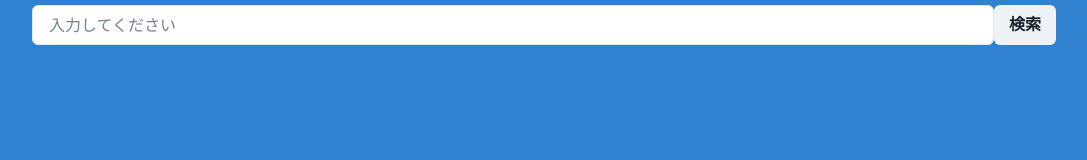
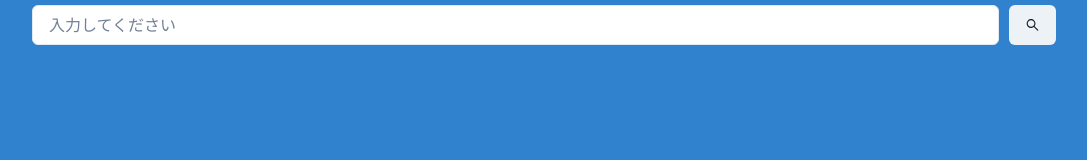
Before and after one commit to takuyashimura/P-task, a React (Create React App) app in the folder react-ts-app/: page / in a window 1280 px wide. Shown: the top 160 px of the page, without its empty margins (96-1183 px from the left). Built offline with nearby package versions, Linux system fonts and the light colour scheme.

Commit message:
検索ボタンをアイコンに変更

```diff
--- a/react-ts-app/package.json
+++ b/react-ts-app/package.json
@@ -4,6 +4,7 @@
   "private": true,
   "dependencies": {
     "@chakra-ui/utils": "^2.0.14",
+    "@react-icons/all-files": "^4.1.0",
     "@testing-library/jest-dom": "^5.16.5",
     "@testing-library/react": "^13.4.0",
     "@testing-library/user-event": "^13.5.0",
@@ -13,6 +14,7 @@
     "@types/react-dom": "^18.2.4",
     "react": "^18.2.0",
     "react-dom": "^18.2.0",
+    "react-icons": "^4.8.0",
     "react-scripts": "5.0.1",
     "typescript": "^4.9.5",
     "web-vitals": "^2.1.4"
--- /dev/null
+++ b/react-ts-app/src/conponent/icon.tsx
@@ -0,0 +1,13 @@
+import { AiOutlineSearch } from 'react-icons/ai';
+
+const Icon = ({ name }: any) => {
+  switch (name) {
+    case '検索':
+      return <AiOutlineSearch />;
+
+    default:
+      return null;
+  }
+};
+
+export default Icon;
--- a/react-ts-app/src/conponent/searchButton.tsx
+++ b/react-ts-app/src/conponent/searchButton.tsx
@@ -1,5 +1,6 @@
 import { Button } from '@chakra-ui/react';
 import { VFC, memo } from 'react';
+import Icon from './icon';
 type Props = {
   handleRequest: any;
   loading: boolean;
@@ -21,7 +22,7 @@ export const SearchButton: VFC<Props> = memo((props) => {
             color: 'red.200',
           }}
         >
-          検索{' '}
+          <Icon name="検索" />{' '}
         </Button>
       ) : inputValue !== '' ? (
         <Button
@@ -37,7 +38,7 @@ export const SearchButton: VFC<Props> = memo((props) => {
             handleRequest();
           }}
         >
-          検索{' '}
+          <Icon name="検索" />{' '}
         </Button>
       ) : (
         <Button
@@ -48,7 +49,7 @@ export const SearchButton: VFC<Props> = memo((props) => {
             opacity: 1,
           }}
         >
-          検索{' '}
+          <Icon name="検索" />{' '}
         </Button>
       )}
     </>
--- a/react-ts-app/src/conponent/text.tsx
+++ b/react-ts-app/src/conponent/text.tsx
@@ -1,6 +1,5 @@
-import { Button, Input } from '@chakra-ui/react';
-import axios from 'axios';
-import { VFC, memo, useState } from 'react';
+import { Input } from '@chakra-ui/react';
+import { VFC, memo } from 'react';
 
 type Props = {
   inputValue: any;
@@ -16,6 +15,7 @@ export const TextInput: VFC<Props> = memo((props) => {
       {' '}
       <Input
         bg={'white'}
+        mr={'10px'}
         placeholder="入力してください"
         type="text"
         value={inputValue}
```
Also changed, not shown: 1 other file (tests, documents, lock files or other folders).
